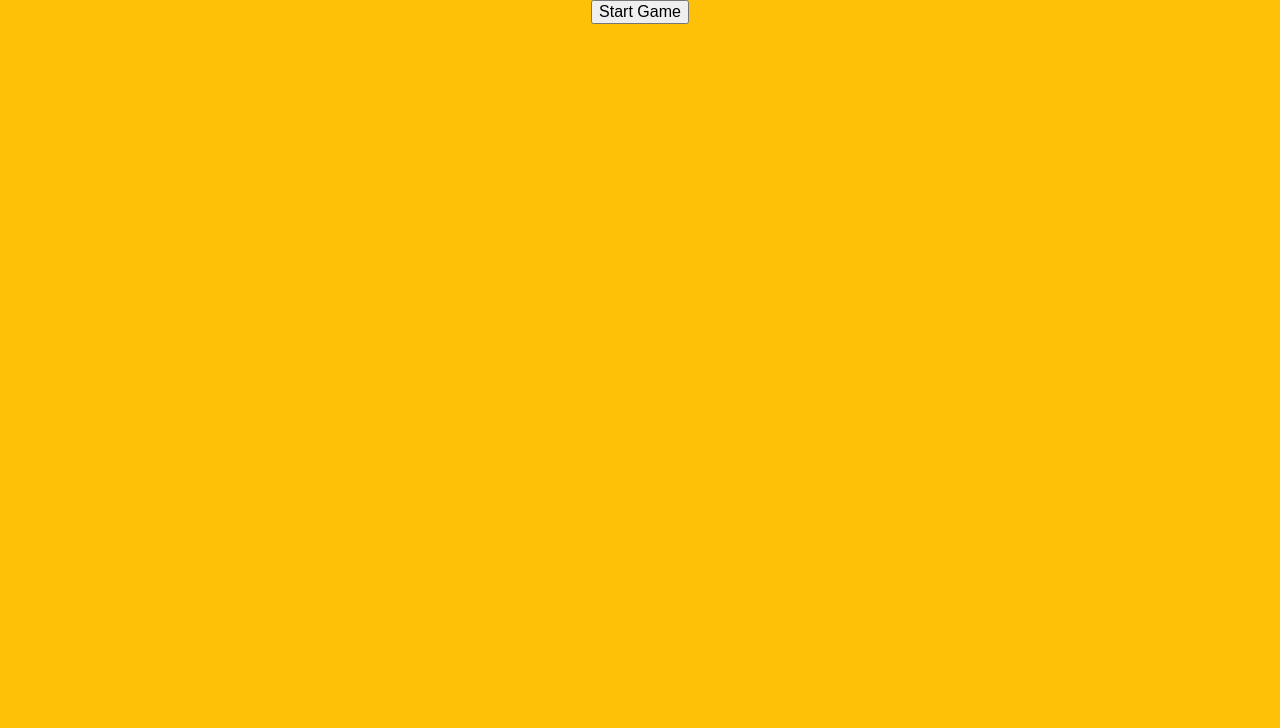
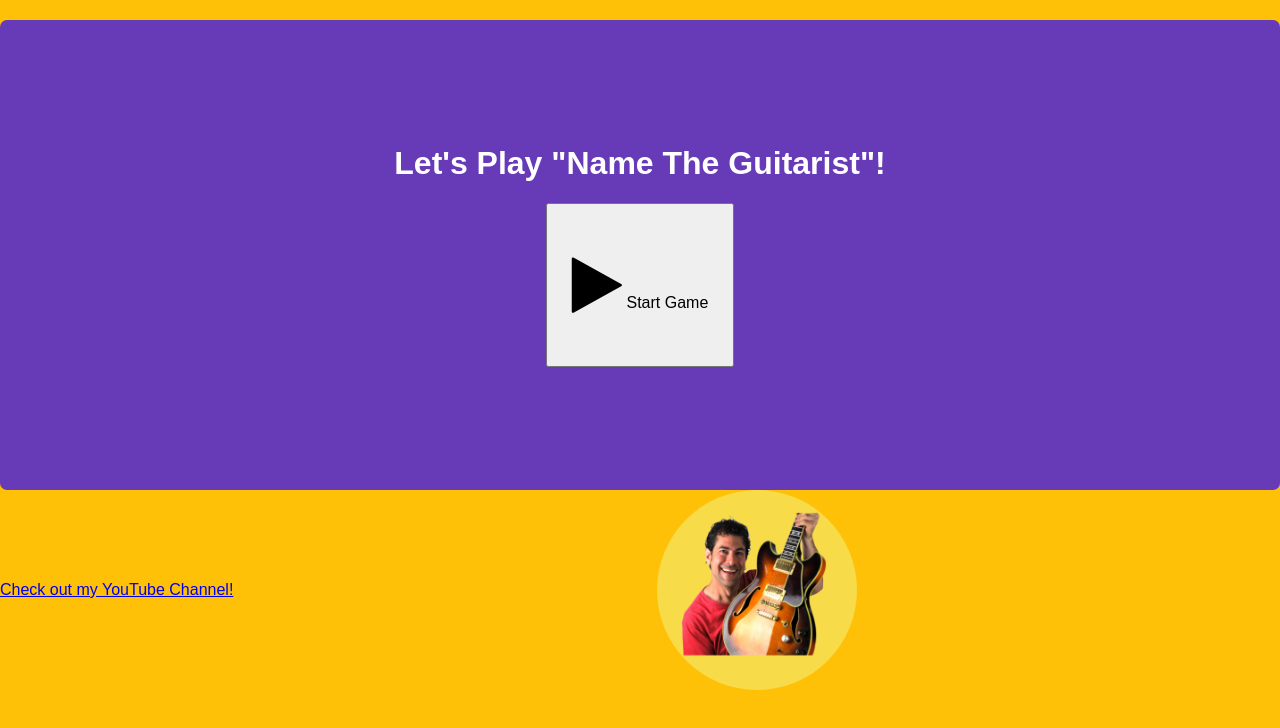
Before and after one commit to greggfine/jazz-guitar-game, a website: page index.html in a window 1280 px wide. Drawn offline with nearby package versions, Linux system fonts and the light colour scheme.

Commit message:
worked on styling

```diff
--- a/index.html
+++ b/index.html
@@ -10,10 +10,16 @@
     <link rel="stylesheet" href="styles.css">
 </head>
 <body>
-                <button id="start-game-btn">Start Game</button>
-    <div class="container">
+     <div class="container">
+        <div id="start-game-display">
+            <h1>Let's Play "Name The Guitarist"!</h1>
+            <button id="start-game-btn">
+                <i class="fa fa-play" aria-hidden="true">
+                </i>
+                <span>Start Game</span>
+            </button>
+        </div>
         <div id="play-game">
-            <h1>Name The Guitarist</h1>
 
             <div class="lives-score-count-wrapper">
                 <h2 id="lives-wrapper">Lives: <span id="lives"></span></h2>
@@ -27,11 +33,18 @@
 
             <div class="btn-group"></div>
             <div class="controls-buttons-wrapper">
-                <button id="volume-control"><i class="fa fa-volume-up" aria-hidden="true"></i></button>
+                <button id="volume-control">
+                    <i class="fa fa-volume-up" aria-hidden="true"></i>
+                </button>
             </div>
         </div>
 
         <div id="game-over"></div>
+    </div>
+    <div class="youtube-wrapper">
+        <a href="https://www.youtube.com/channel/UCWFnxg02ITStRxn4sotkJng?view_as=subscriber" target="_blank">Check out my
+            YouTube Channel!</a>
+        <img src="./images/gf_profile-pic.png" alt="Gregg Fine Profile Pic" class="profile-pic">
     </div>
 
     <script src="https://cdnjs.cloudflare.com/ajax/libs/lodash.js/4.17.15/lodash.min.js"></script>
--- a/index.js
+++ b/index.js
@@ -4,6 +4,7 @@
     const score = document.getElementById('score');
     const lives = document.getElementById('lives');
     const startGameBtn = document.getElementById('start-game-btn');
+    const startGameDisplay = document.getElementById('start-game-display');
     const questionAndAnswerDisplay = document.getElementById('question-answer-display');
     const scoreWrapper = document.getElementById('score-wrapper');
     const livesWrapper = document.getElementById('lives-wrapper');
@@ -45,7 +46,7 @@
     const getRandomName = (arr) => arr[Math.floor(Math.random() * guitaristNames.length)];
 
     function init() {
-        startGameBtn.style.display = 'none';
+        startGameDisplay.style.display = 'none';
         whoIsThis.style.display = playGame.style.display = container.style.display = 'block';
         gameOverDisplay.textContent = '';
         scoreCount = 0;
@@ -136,7 +137,7 @@
     }
 
     function startGame(){
-        img.style.display = playGame.style.display = container.style.display = 'none';
+        img.style.display = playGame.style.display  = 'none';
         startGameBtn.addEventListener('click', () =>  init());
     }
 
--- a/styles.scss
+++ b/styles.scss
@@ -65,6 +65,10 @@ img {
     background-color: lightgrey;
 }
 
+#volume-control {
+    width: 30px;
+}
+
 #who-is-this {
     font-size: 6.5rem;
     color: #000;
@@ -77,3 +81,29 @@ img {
 .failure {
     background-color: red;
 }
+
+#start-game-display {
+    height: 430px;
+    display: flex;
+    flex-direction: column;
+    justify-content: center;
+    align-items: center;
+
+    #start-game-btn {
+        padding: 3rem 1.5rem;
+
+        i {
+            font-size: 4rem;
+        }
+    }
+}
+
+.youtube-wrapper {
+    display: flex;
+    align-items: center;
+    img {
+        border-radius: 50%;
+        width: 200px;
+        height: 200px;
+    }
+}
```
Also changed, not shown: images/gf_profile-pic.png (added), styles.css, 1 other file.
